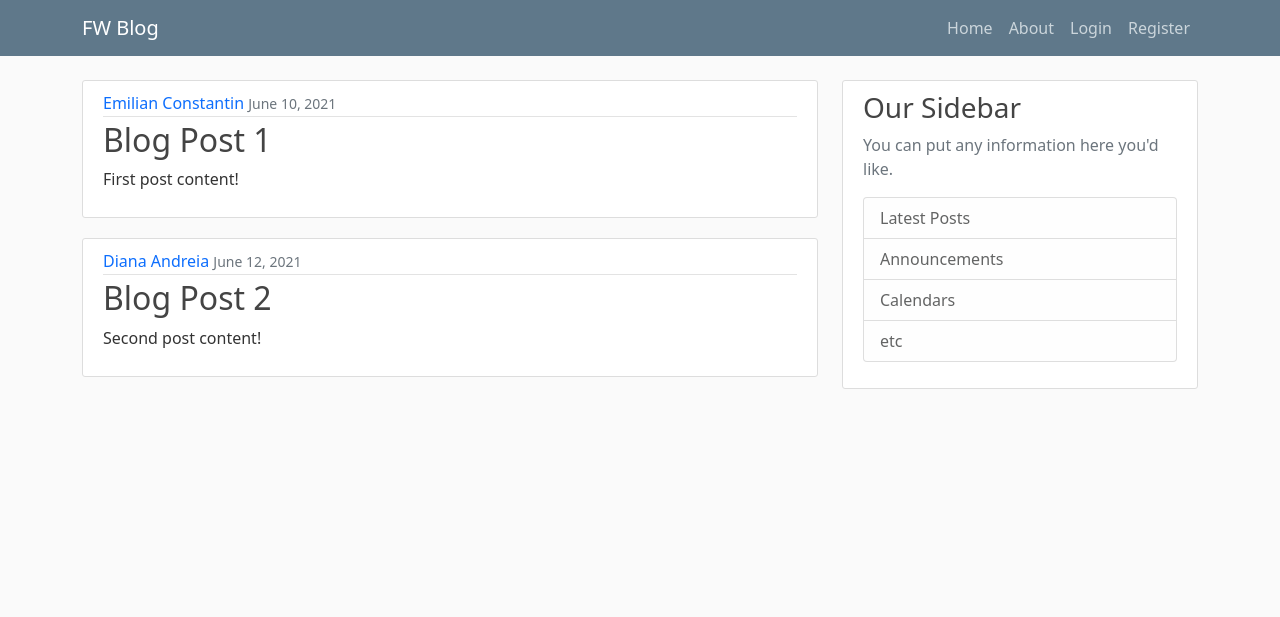
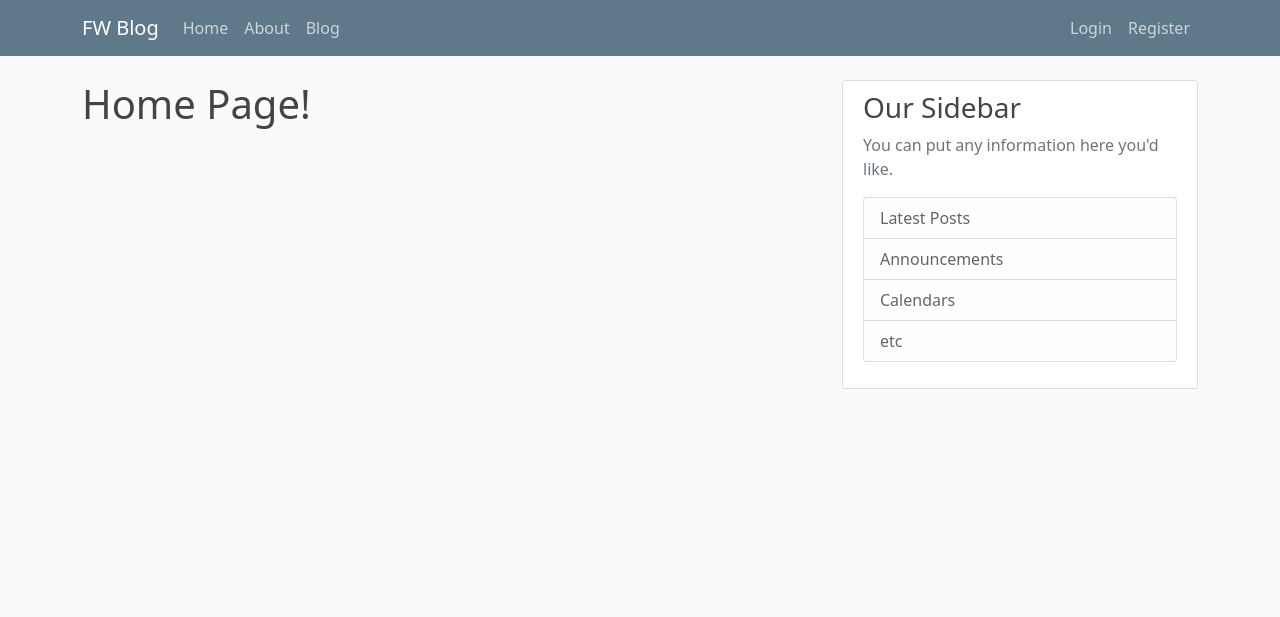
Before and after one commit to Constantin-E-T/FowlerW, a Flask app: page / in a window 1280 px wide. Shown: the top 617 px of the page. Run offline with Flask 2, Linux system fonts and the light colour scheme; some libraries are stand-ins or nearby versions.

Commit message:
done with templates, modified index to home page and add all blog to blog.html. Create new route for blog

```diff
--- a/app.py
+++ b/app.py
@@ -1,7 +1,6 @@
 from flask import Flask, render_template, url_for
 
 from flask_moment import Moment
-
 
 app = Flask(__name__)
 
@@ -27,7 +26,7 @@ posts = [
 
 @app.route('/')
 def home():  # ☟ Put the post in HTML page
-    return render_template('index.html', posts=posts)
+    return render_template('index.html', title="Home")
 
 
 @app.route('/about')
@@ -35,5 +34,10 @@ def about():
     return render_template('about.html', title='About')
 
 
+@app.route('/blog')
+def blog():
+    return render_template('blog.html', posts=posts)
+
+
 if __name__ == '__main__':
     app.run()
--- a/templates/client_template/navbar.html
+++ b/templates/client_template/navbar.html
@@ -6,12 +6,13 @@
         <span class="navbar-toggler-icon"></span>
       </button>
       <div class="collapse navbar-collapse" id="navbarToggle">
-        <div class="navbar-nav ms-auto">
+        <div class="navbar-nav">
           <a class="nav-item nav-link" href="/">Home</a>
           <a class="nav-item nav-link" href="/about">About</a>
+          <a class="nav-item nav-link" href="/blog">Blog</a>
         </div>
         <!-- Navbar Right Side -->
-        <div class="navbar-nav">
+        <div class="navbar-nav  ms-auto">
           <a class="nav-item nav-link" href="/login">Login</a>
           <a class="nav-item nav-link" href="/register">Register</a>
         </div>
--- a/templates/index.html
+++ b/templates/index.html
@@ -1,21 +1,7 @@
 {% extends 'client_template/base.html' %}
 
 {% block content %}
-    {#  Use a for loop for the posts  #}
-    {% for post in posts %}
-    {#  Post the title from the posts  #}
-        <div>
-            <article class="media content-section">
-              <div class="media-body">
-                <div class="article-metadata">
-                  <a class="mr-2" href="#">{{ post.author }}</a>
-                  <small class="text-muted">{{ post.date_posted }}</small>
-                </div>
-                <h2><a class="article-title" href="#">{{ post.title }}</a></h2>
-                <p class="article-content">{{ post.content }}</p>
-              </div>
-            </article>
-        </div>
-    {% endfor %}
+
+    <h1>Home Page!</h1>
 
 {% endblock content %}
```
Also changed, not shown: templates/blog.html (+21 -0 lines).
